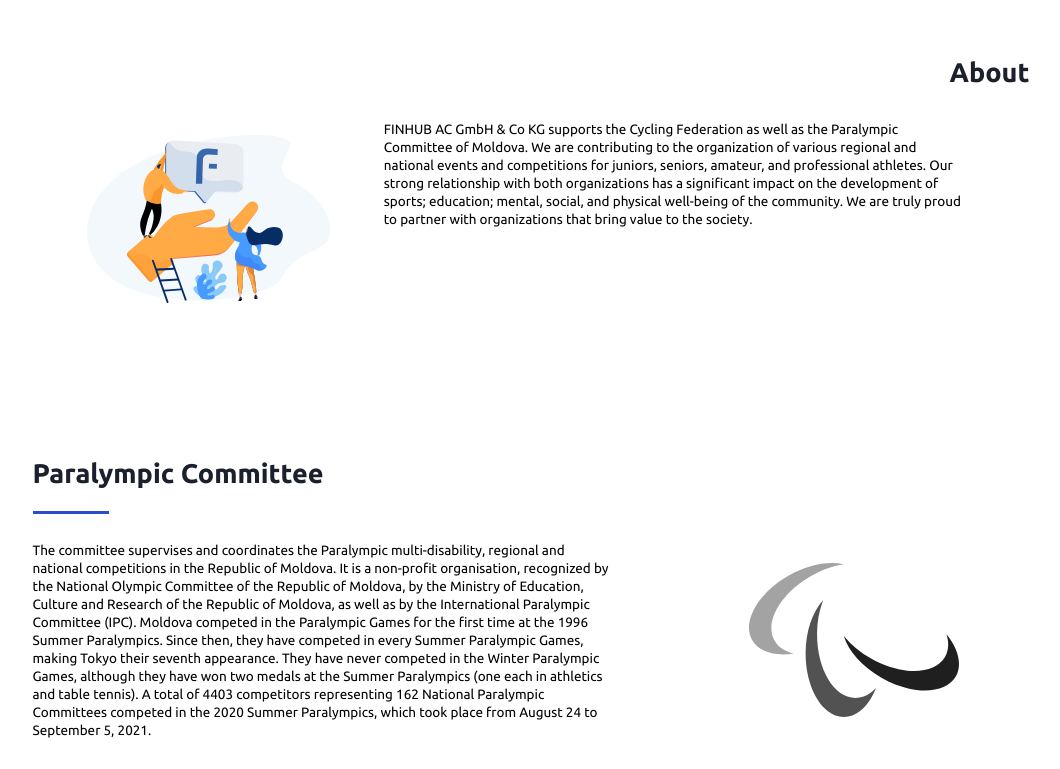
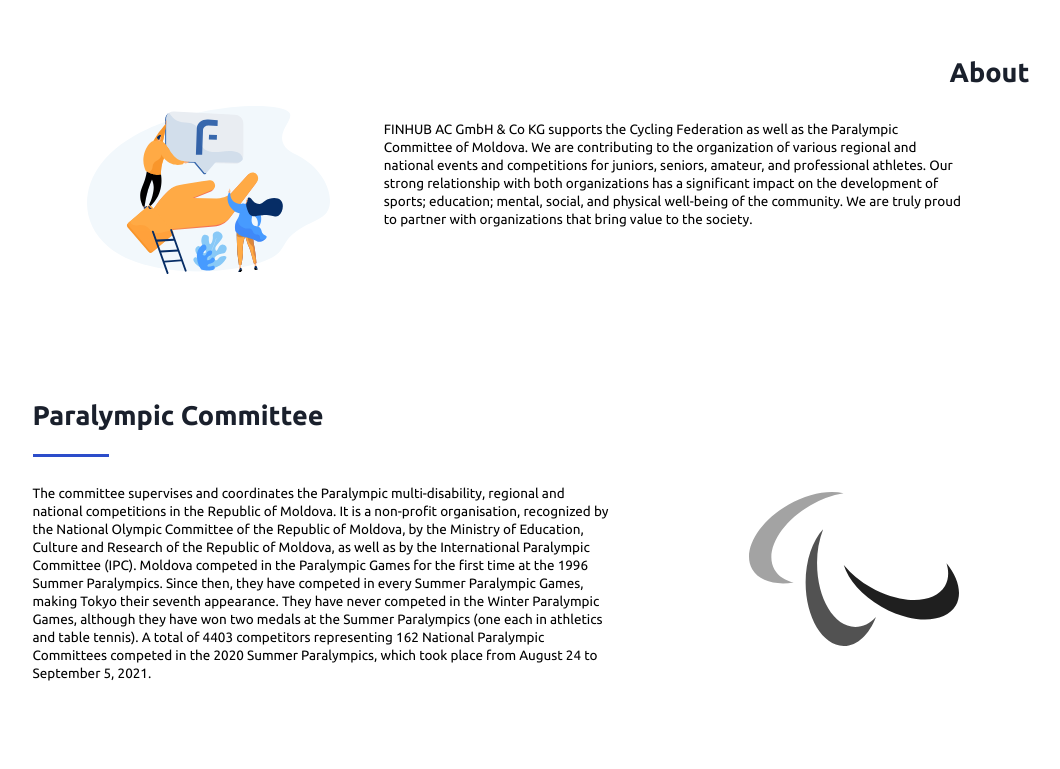
Before and after one commit to blry/fh, a Next.js app: page / in a window 1280 px wide. Shown: the part 2591-3360 px from the top of the page, without its empty margins (109-1169 px from the left). Built offline with nearby package versions, Linux system fonts and the light colour scheme.

Commit message:
VerticalFeatureRow image centered

```diff
--- a/src/feature/VerticalFeatureRow.tsx
+++ b/src/feature/VerticalFeatureRow.tsx
@@ -100,7 +100,7 @@
               </Link>
             </div>
           </div>
-          <div className="p-3 md:w-64 lg:w-80 lg:h-56 flex items-center justify-center">
+          <div className="p-3 md:w-64 lg:w-80 lg:max-h-56 flex items-center justify-center">
             <img
               src={`${router.basePath}${props.image}`}
               alt={props.imageAlt}
```
